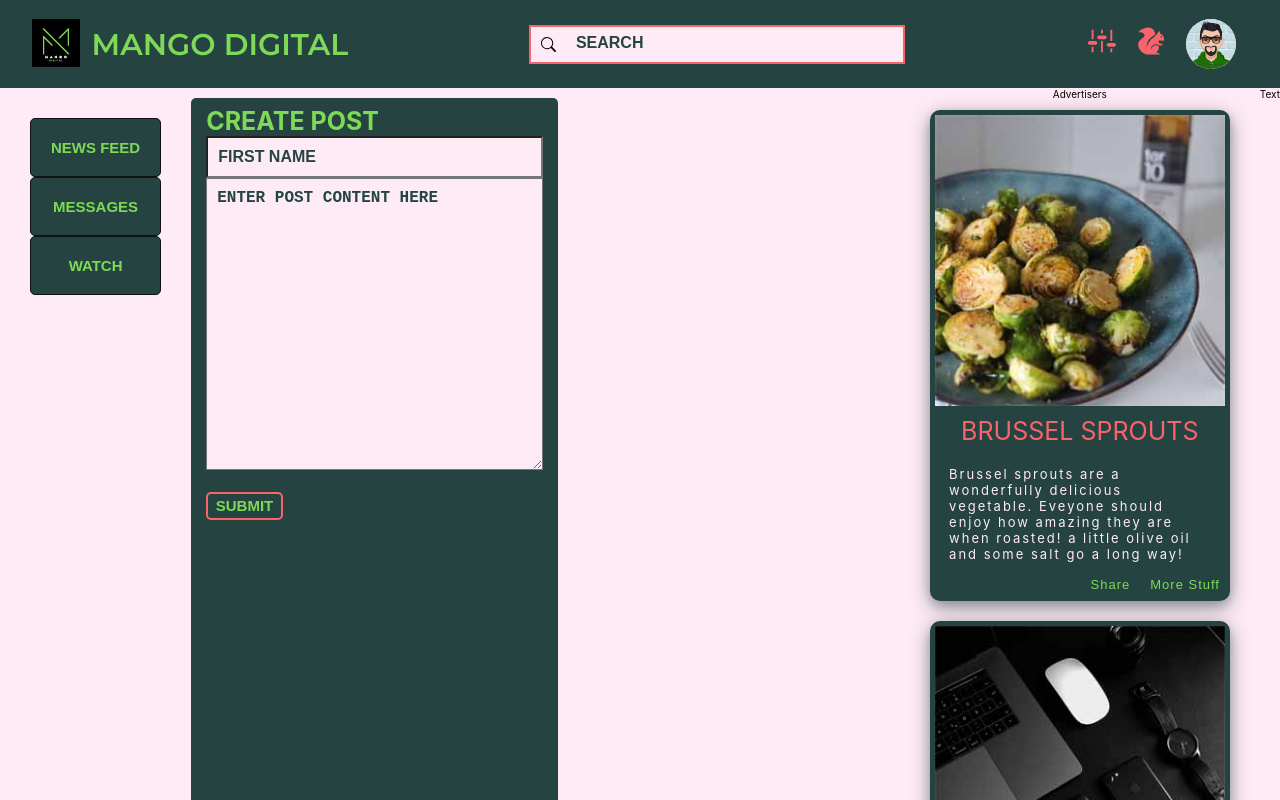
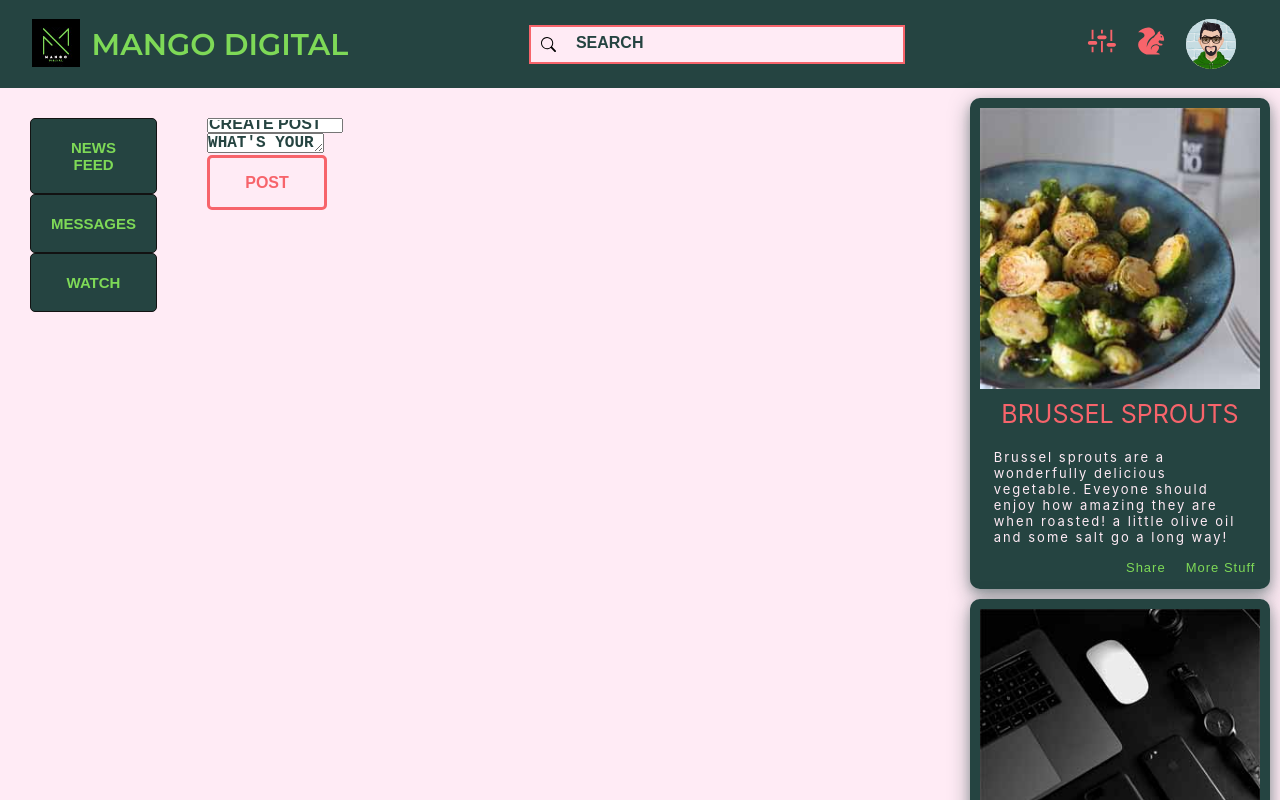
Before and after one commit to HorvathAndrew-FS/horvath-andrew-prw, a React (Create React App) app: page / in a window 1280 px wide. Shown: the top 800 px of the page. Built offline with nearby package versions, Linux system fonts and the light colour scheme; the HTML template or start-up script is replaced by a standard one.

Commit message:
fixing some styling. adding styled components

```diff
--- a/src/App.js
+++ b/src/App.js
@@ -9,6 +9,7 @@ import MainHeader from './components/MainHeader'
 //form
 import PostForm from './components/PostForm';
 
+
 //ads
 import MyAd from './components/MyAd';
 import Sprouts from './images/sprouts.jpg';
@@ -16,36 +17,32 @@ import Tech from './images/tech-gadgets.jpg';
 
 //left side
 import LeftSideNav from './components/LeftNav';
+
 class App extends Component {
   render() {
     return (
       <div>
         <MainHeader />
           <div style={styles.container}>
-        <LeftSideNav styles={styles.leftNav} />
+            <aside styles={styles.leftNav}>
+                <LeftSideNav />
+            </aside>
+                <PostForm />
 
-        <div style={styles.mainContent}>
-          <PostForm />
-        </div>
                 <aside style={styles.ads}>
-            Advertisers
                   <MyAd articleImg={Sprouts} articleAlt="This is my alt tag for brussel sprouts!!"
                     articleTitle="Brussel Sprouts"
-          articleText="Brussel sprouts are a wonderfully delicious vegetable. Eveyone should enjoy how amazing they are when roasted! a little olive oil and some salt go a long way!" />
+                    articleText="Brussel sprouts are a wonderfully delicious vegetable. Eveyone should enjoy how amazing they are       when roasted! a little olive oil and some salt go a long way!" />
 
                   <MyAd articleImg={Tech} articleAlt="This is my alt tag for a bunch of techie gadgets!"
                     articleTitle="How Much Tech is Too Much Tech?"
                     articleStatement="There's no denying tech skills can give kids a leg up in the world of college and career."
-          articleText="
-          But despite the benefits, too much tech use is contributing to serious health and psychological concerns, leaving leaders with the tough task of drawing a line between access and obsession. Let's take a closer look at the impacts of too much tech use and explore 3 steps district tech leaders can take toward a more balanced approach to technology." />
+                    articleText="But despite the benefits, too much tech use is contributing to serious health and
+                      psychological concerns,       leaving leaders with the tough task of drawing a line between access and obsession. Let's take a closer look      at the impacts of too much tech use and explore 3 steps district tech leaders can take toward a more balanced     approach to technology." />
                   </aside>
-          <div class="container">Text</div>
-
-
-
-
             </div>
         </div>
+
     );
   }
 }
@@ -59,18 +56,9 @@ const styles = {
     background: 'rgba(255, 235, 245, 1)',
   },
   leftNav: {
-    display: 'flex',
-  },
-  mainContent: {
-    display: 'flex',
-    flex: 2,
+
   },
   ads: {
-    display: 'flex',
-    flexDirection: 'column',
-    alignItems: 'center',
-    paddingLeft: 20,
-    paddingRight: 20,
 
   }
 }
--- a/src/components/PostForm.js
+++ b/src/components/PostForm.js
@@ -1,59 +1,67 @@
 import React from 'react';
-import ButtonOutline from '../components/buttons/ButtonOutline';
+import Button from './buttons/ButtonOutline'
+import styled from 'styled-components';
 
 const PostForm = props => {
     return (
-        <form style={styles.postForm}>
-            <div style={styles.formTitle}>
-                <h3 style={styles.formH3}>Create Post</h3>
+        <StyleComp>
+            <form>
+           <input placeholder="Create Post" />
+
+            <div>
+                <textarea placeholder="What's Your Boggle?" />
+                <div>
+                    <Button btnText="Post" />
+                </div>
             </div>
-            <div style={styles.containerTitle}>
-                <input style={styles.input} placeholder="first name" />
-            </div>
-            <div style={styles.containerDescription}>
-                <textarea style={styles.textarea} cols="30" rows="15" placeholder="enter post content here" />
-            </div>
-            <div style={styles.btnWrap}>
-                <ButtonOutline btnText="Submit" />
-            </div>
-        </form>
+            </form>
+        </StyleComp>
+
     )
 };
 export default PostForm;
 
-const styles = {
-    postForm: {
-        background: 'rgba(37, 68, 65, 1)',
-        color: 'rgba(37, 68, 65, 1)',
-        padding: '.75rem 1.5rem',
-        borderRadius: '.5rem',
-        marginTop: '1rem',
-    },
-    formTitle: {
-        fontSize: '1.6rem',
-    },
-    formH3: {
-        fontSize: '2.5rem',
-        fontWeight: 'bold',
-        textTransform: 'uppercase',
-        color: 'rgba(126, 217, 87, 1)'
-    },
-    input: {
-        width: '100%',
-        padding: '1rem',
-        background: 'rgba(255, 235, 245, 1)',
-        fontSize: '1.6rem',
-        fontWeight: 'bold',
-        textTransform: 'uppercase',
-        color: 'rgba(247, 100, 107, 1)'
-    },
-    textarea: {
-        padding: '1rem',
-        background: 'rgba(255, 235, 245, 1)',
-        fontSize: '1.6rem',
-        fontWeight: 'bold',
-        textTransform: 'uppercase',
-        color: 'rgba(247, 100, 107, 1)',
-        marginBottom: '2rem',
-    },
-}
+const StyleComp = styled.div`
+    width: 100%;
+    color: rgba(37, 68, 65, 1);
+    padding: 2rem;
+    margin: 1rem 0 0 0;
+`;
+
+// const styles = {
+//     postForm: {
+//         background: 'rgba(37, 68, 65, 1)',
+//         color: 'rgba(37, 68, 65, 1)',
+//         padding: '2rem',
+//         borderRadius: '.5rem',
+
+//     },
+//     input: {
+//         width: '90%',
+//         padding: '1.5rem',
+//         marginBottom: '0 auto 1rem',
+//         background: 'rgba(255, 235, 245, 1)',
+//         fontSize: '1.6rem',
+//         fontWeight: 'bold',
+//         textTransform: 'uppercase',
+//         color: 'rgba(247, 100, 107, 1)'
+//     },
+//     contentAndBtn: {
+//         // border: 'none',
+//         display: 'flex',
+//         flexDirection: 'row',
+//         justifyContent: 'center',
+//         width: '90%',
+//     },
+//     textarea: {
+//         width: '90%',
+//         padding: '1rem',
+//         background: 'red',
+//         border: 'none',
+//         fontSize: '1.6rem',
+//         fontWeight: 'bold',
+//         textTransform: 'uppercase',
+//         color: 'rgba(255, 235, 245, 1)',
+//         marginBottom: '1rem',
+//     },
+// }
--- a/src/components/buttons/ButtonOutline.js
+++ b/src/components/buttons/ButtonOutline.js
@@ -1,27 +1,25 @@
-import React from 'react'
+import React from 'react';
+import styled from 'styled-components';
 
-//standard button component
+//outline button component
 const ButtonOutline = props => {
     return (
-        <button style={styles.btnOutline}>
+        <Outline>
             {props.btnText}
-        </button>
+        </Outline>
 
     )
 }
 export default ButtonOutline
 
-const styles = {
-    btnOutline: {
-        background: 'transparent',
-        color: 'rgba(126, 217, 87, 1)',
-        fontSize: '1.5rem',
-        fontWeight: '700',
-        textTransform: 'uppercase',
-        padding: '1% 2.25%',
-        borderRadius: '5px',
-        border: '2px solid rgba(247, 100, 107, 1)',
-        cursor: 'pointer'
-    }
-
-}
+const Outline = styled.button`
+    height: 5.5rem;
+    width: 12rem;
+    background: transparent;
+    font-size: 1.6rem;
+    font-weight: 700;
+    color: rgba(247, 100, 107, 1);
+    text-transform: uppercase;
+    border: 3px solid rgba(247, 100, 107, 1);
+    border-radius: 5px;
+`
--- a/src/components/myAd.js
+++ b/src/components/myAd.js
@@ -22,7 +22,7 @@ const styles = {
         display: 'flex',
         flexDirection: 'column',
         width: '300px',
-        padding: '1.5%',
+        padding: '3%',
         background: 'rgba(37, 68, 65, 1)',
         borderRadius: '1rem',
         boxShadow: '0 4px 8px 0 rgba(37, 68, 65, .2), 0 6px 20px 0 rgba(37, 68, 65, .5)',
```
Lines whose indentation alone changed are shown as unchanged.
